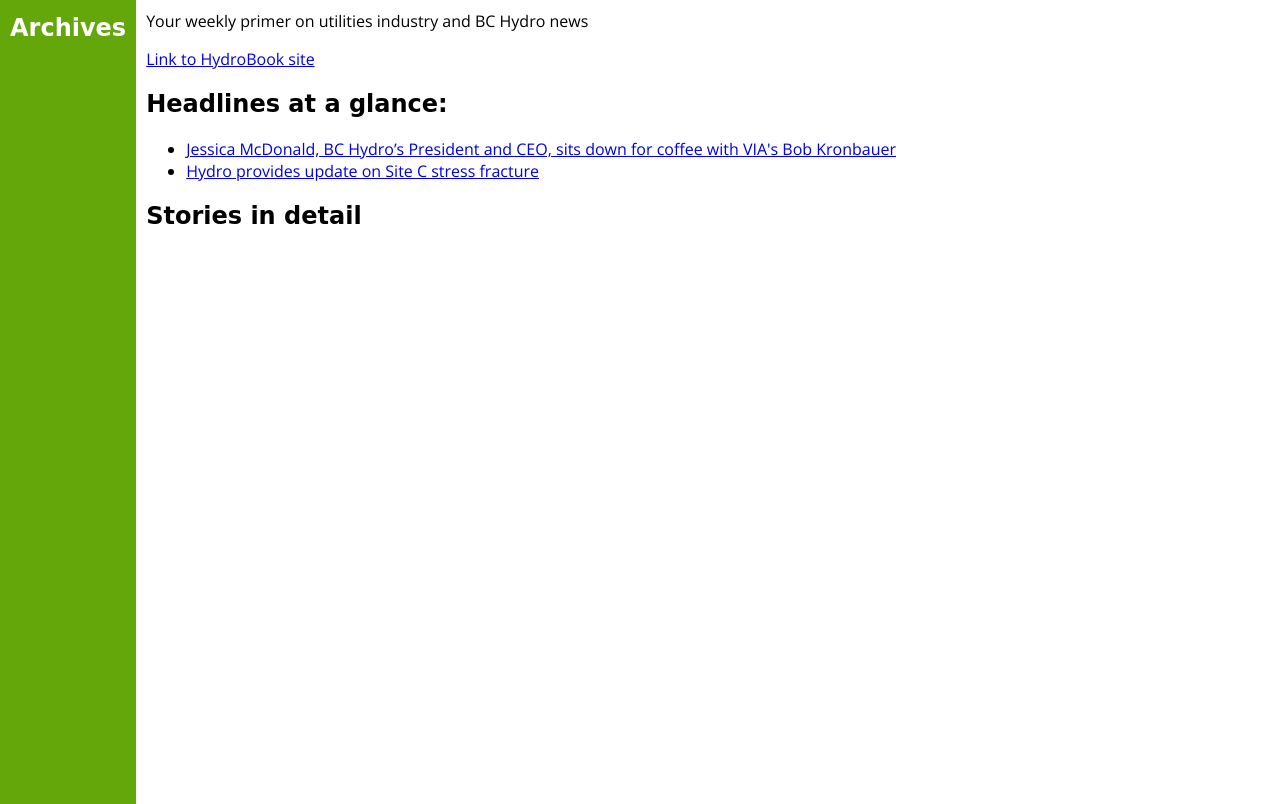
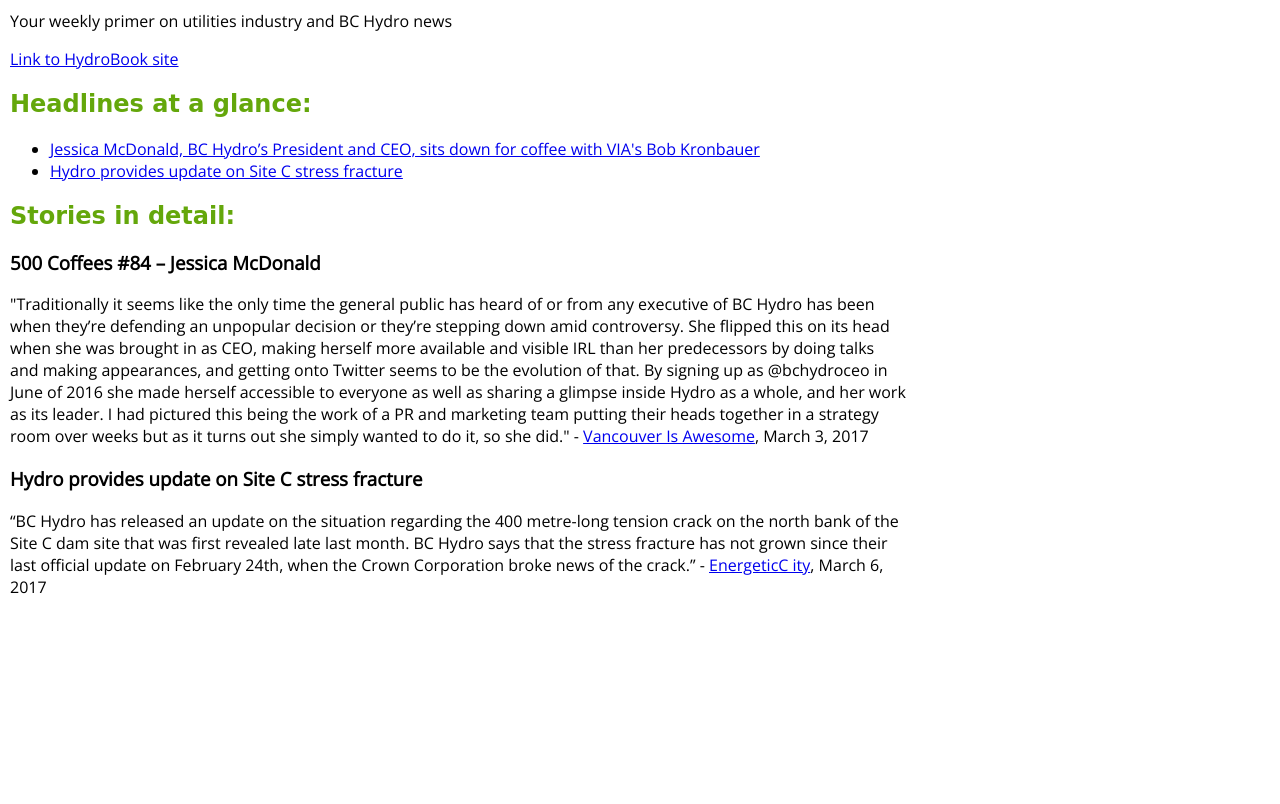
Before and after one commit to jrhender/HydroBook, a plain HTML site: page index.html in a window 1280 px wide. Shown: the part 62-866 px from the top of the page. Drawn offline with nearby package versions, Linux system fonts and the light colour scheme; a web font is replaced by a local one.

Commit message:
Commented aside + added content

```diff
--- a/index.html
+++ b/index.html
@@ -5,7 +5,6 @@
     <meta http-equiv="refresh" content="5" >
   -->
   <link href="https://fonts.googleapis.com/css?family=Baloo+Bhaina|Open+Sans" rel="stylesheet">
-  <link rel="stylesheet" href="assets/basic-layout.css">
   <link rel="stylesheet" href="styles.css">
   <link rel="stylesheet" href="hamburgerMenu.css">
   <script src="http://ajax.aspnetcdn.com/ajax/jquery/jquery-1.9.0.js"></script>
@@ -20,9 +19,9 @@
     <h1>Welcome to Hydrobook</h1>
   </header>
   <div id="pageContent">
-    <aside id="sidebar">
+    <!--<aside id="sidebar">
       <h2>Archives</h2>
-    </aside>
+    </aside>-->
     <main>
       <p>Your weekly primer on utilities industry and BC Hydro news</p>
       <a href="https://hydrobook.azurewebsites.net">Link to HydroBook site</a>
@@ -42,7 +41,27 @@
         </ul>
       </section>
       <section>
-        <h2>Stories in detail</h2>
+        <h2>Stories in detail:</h2>
+
+        <h3>500 Coffees #84 – Jessica McDonald</h3>
+        <p>
+          "Traditionally it seems like the only time the general public has heard of or from any executive of
+          BC Hydro has been when they’re defending an unpopular decision or they’re stepping down amid controversy.
+          She flipped this on its head when she was brought in as CEO, making herself more available and visible IRL
+          than her predecessors by doing talks and making appearances, and getting onto Twitter seems to be the evolution of that.
+          By signing up as @bchydroceo in June of 2016 she made herself accessible to everyone as well as sharing a
+          glimpse inside Hydro as a whole, and her work as its leader. I had pictured this being the work of a PR and marketing team
+          putting their heads together in a strategy room over weeks but as it turns out she simply wanted to do it, so she did." -
+          <a href="http://vancouverisawesome.com/2017/03/03/500-coffees-84-jessica-mcdonald/">Vancouver Is Awesome</a>, March 3, 2017
+        </p>
+
+        <h3>Hydro provides update on Site C stress fracture</h3>
+        <p>
+          “BC Hydro has released an update on the situation regarding the 400 metre-long tension crack on the north bank of the Site C
+          dam site that was first revealed late last month. BC Hydro says that the stress fracture has not grown since their last
+          official update on February 24th, when the Crown Corporation broke news of the crack.” -
+          <a href="https://energeticcity.ca/2017/03/hydro-provides-update-site-c-stress-fracture/">EnergeticC ity</a>, March 6, 2017
+        </p>
       </section>
     </main>
   </div>
--- a/styles.css
+++ b/styles.css
@@ -25,12 +25,15 @@
   float: left;
   height: 100%;
   padding: 10px;
+  width: 30%;
 }
 
 main {
   float: left;
   height: 100%;
   margin: 10px;
+  overflow-wrap: normal;
+  width: 70%;
 }
 
 header h1 {
@@ -41,3 +44,12 @@
 aside h2 {
   color: white;
 }
+
+main h2 {
+  color: #64a70b;
+}
+
+/*#pagecontent {
+  width: 1000px;
+  overflow: hidden;
+}*/
```
